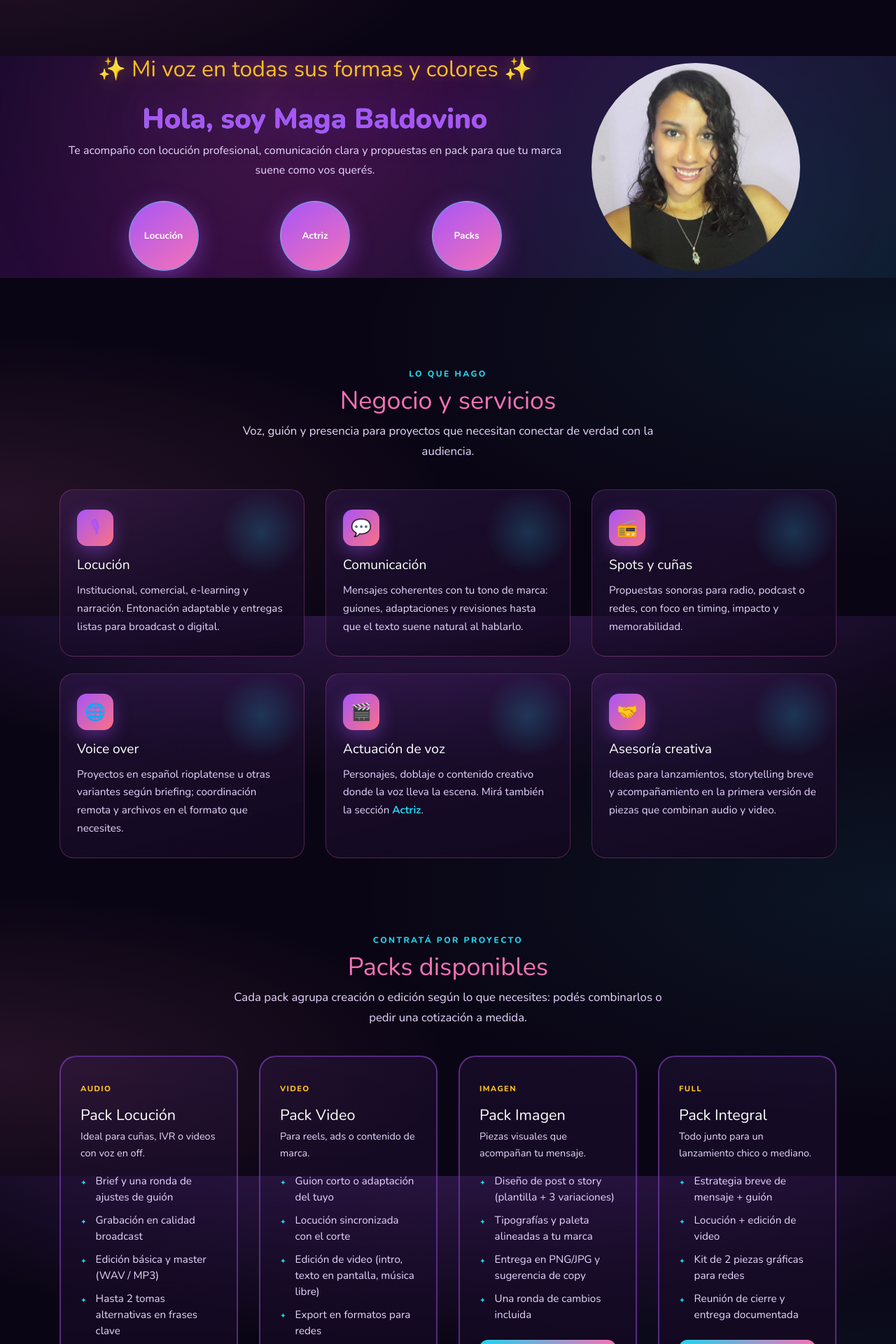
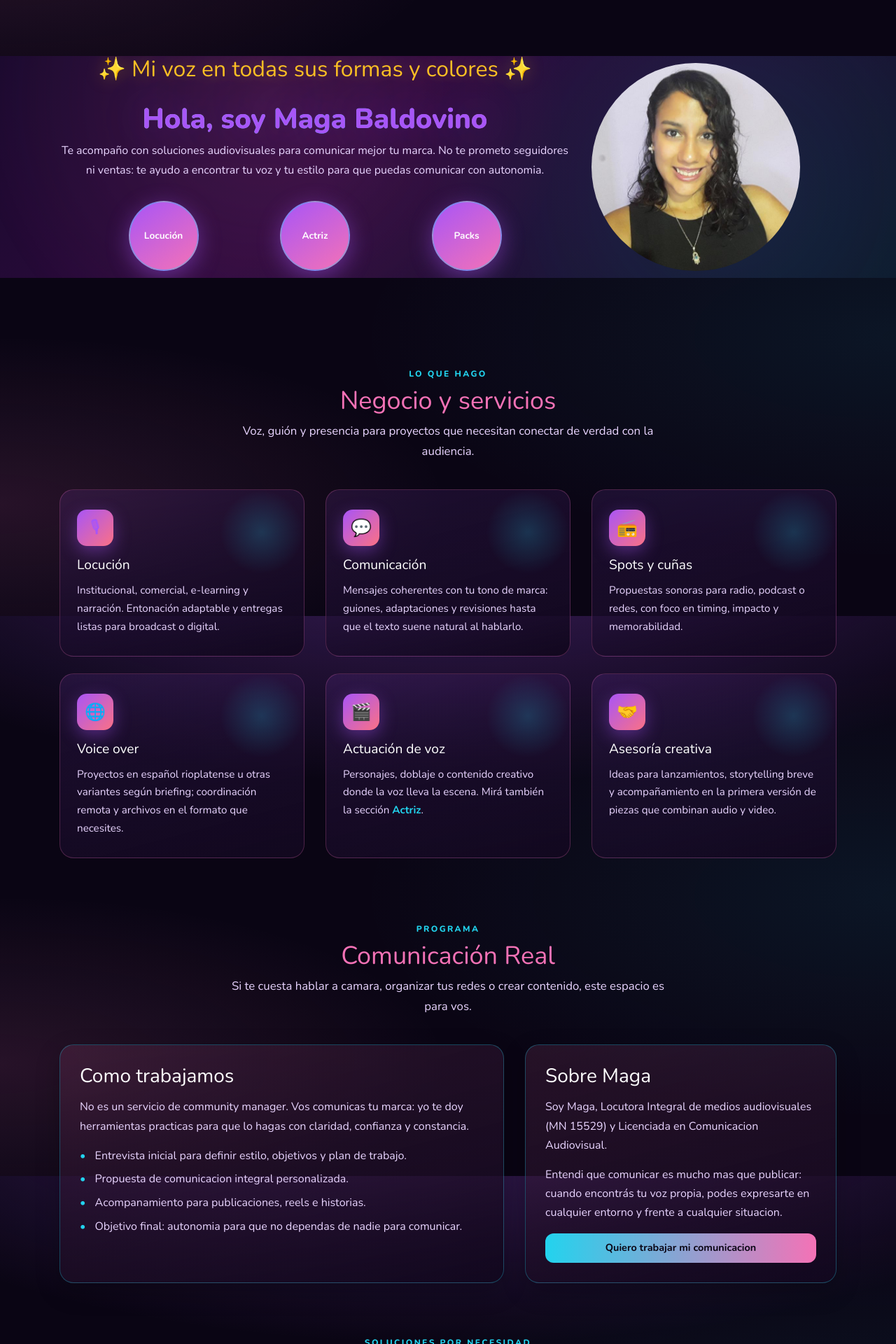
Before and after one commit to mslimmens/mslimmens.github.io, a PHP site: page /sevoz/index.html in a window 1280 px wide. Shown: the part 720-2640 px from the top of the page at 70% size. Run offline with PHP 8.4, Linux system fonts and the light colour scheme; some libraries are stand-ins or nearby versions; some web fonts are replaced.

Commit message:
comunicación real

```diff
--- a/sevoz/css/style.css
+++ b/sevoz/css/style.css
@@ -663,6 +663,45 @@ Section jobs
   padding: 4rem 0 3rem;
 }
 
+.comunicacion-real-section {
+  padding: 1rem 0 1rem;
+}
+
+.manifesto-card {
+  padding: 1.75rem;
+  border-radius: 20px;
+  background: linear-gradient(165deg, rgba(244, 114, 182, 0.12), var(--bg-card));
+  border: 1px solid rgba(34, 211, 238, 0.3);
+  box-shadow: 0 12px 35px rgba(0, 0, 0, 0.22);
+}
+
+.manifesto-card h3 {
+  color: #fff;
+  margin-bottom: 0.85rem;
+}
+
+.manifesto-card ul {
+  list-style: none;
+  padding: 0;
+  margin: 1rem 0 0;
+}
+
+.manifesto-card li {
+  position: relative;
+  padding-left: 1.35rem;
+  margin-bottom: 0.6rem;
+  color: var(--text-muted);
+}
+
+.manifesto-card li::before {
+  content: "•";
+  position: absolute;
+  left: 0;
+  top: 0;
+  color: var(--accent-cyan);
+  font-weight: 800;
+}
+
 .service-card {
   position: relative;
   height: 100%;
--- a/sevoz/index.html
+++ b/sevoz/index.html
@@ -51,6 +51,8 @@
                         <li class="nav-item"><a class="nav-link" href="#"
                                 onclick="scrollToSection('negocio'); return false;">Negocio</a></li>
                         <li class="nav-item"><a class="nav-link" href="#"
+                                onclick="scrollToSection('comunicacion-real'); return false;">Comunicación Real</a></li>
+                        <li class="nav-item"><a class="nav-link" href="#"
                                 onclick="scrollToSection('packs'); return false;">Packs</a></li>
                         <li class="nav-item"><a class="nav-link" href="acerca-de-mi.html">Acerca de mí</a></li>
                         <li class="nav-item dropdown">
@@ -87,8 +89,9 @@
                                     <h2>✨ Mi voz en todas sus formas y colores ✨</h2>
 
                                     <h1>Hola, soy Maga Baldovino</h1>
-                                    <p>Te acompaño con locución profesional, comunicación clara y propuestas en pack
-                                        para que tu marca suene como vos querés.</p>
+                                    <p>Te acompaño con soluciones audiovisuales para comunicar mejor tu marca. No te
+                                        prometo seguidores ni ventas: te ayudo a encontrar tu voz y tu estilo para que
+                                        puedas comunicar con autonomia.</p>
 
                                     <div class="main-circulos-container">
                                         <a href="#" onclick="scrollToSection('locucion'); return false;">
@@ -177,76 +180,115 @@
             </div>
         </section>
 
+        <section id="comunicacion-real" class="comunicacion-real-section" aria-labelledby="titulo-comunicacion-real">
+            <div class="container">
+                <div class="section-title-block">
+                    <span class="section-eyebrow">Programa</span>
+                    <h2 id="titulo-comunicacion-real">Comunicación Real</h2>
+                    <p class="lead">Si te cuesta hablar a camara, organizar tus redes o crear contenido, este espacio
+                        es para vos.</p>
+                </div>
+                <div class="row align-items-stretch">
+                    <div class="col-lg-7 mb-4">
+                        <article class="manifesto-card h-100">
+                            <h3>Como trabajamos</h3>
+                            <p>No es un servicio de community manager. Vos comunicas tu marca: yo te doy herramientas
+                                practicas para que lo hagas con claridad, confianza y constancia.</p>
+                            <ul>
+                                <li>Entrevista inicial para definir estilo, objetivos y plan de trabajo.</li>
+                                <li>Propuesta de comunicacion integral personalizada.</li>
+                                <li>Acompanamiento para publicaciones, reels e historias.</li>
+                                <li>Objetivo final: autonomia para que no dependas de nadie para comunicar.</li>
+                            </ul>
+                        </article>
+                    </div>
+                    <div class="col-lg-5 mb-4">
+                        <article class="manifesto-card h-100">
+                            <h3>Sobre Maga</h3>
+                            <p>Soy Maga, Locutora Integral de medios audiovisuales (MN 15529) y Licenciada en
+                                Comunicacion Audiovisual.</p>
+                            <p>Entendi que comunicar es mucho mas que publicar: cuando encontrás tu voz propia, podes
+                                expresarte en cualquier entorno y frente a cualquier situacion.</p>
+                            <a class="pack-cta"
+                                href="https://api.whatsapp.com/send?phone=5491166086090&amp;text=Hola%20Maga%2C%20quiero%20sumarme%20a%20Comunicaci%C3%B3n%20Real"
+                                target="_blank" rel="noopener noreferrer">Quiero trabajar mi comunicacion</a>
+                        </article>
+                    </div>
+                </div>
+            </div>
+        </section>
+
         <section id="packs" class="packs-section" aria-labelledby="titulo-packs">
             <div class="container">
                 <div class="section-title-block">
-                    <span class="section-eyebrow">Contratá por proyecto</span>
+                    <span class="section-eyebrow">Soluciones por necesidad</span>
                     <h2 id="titulo-packs">Packs disponibles</h2>
-                    <p class="lead">Cada pack agrupa creación o edición según lo que necesites: podés combinarlos o
-                        pedir una cotización a medida.</p>
+                    <p class="lead">Basados en Comunicación Real: soluciones audiovisuales para que comuniques mejor y
+                        con tu propio estilo.</p>
                 </div>
                 <div class="row">
                     <div class="col-lg-3 col-md-6 mb-4">
                         <article class="pack-card">
-                            <span class="pack-badge">Audio</span>
-                            <h3>Pack Locución</h3>
-                            <p class="pack-lead">Ideal para cuñas, IVR o videos con voz en off.</p>
+                            <span class="pack-badge">Plantillas</span>
+                            <h3>Pack Canva</h3>
+                            <p class="pack-lead">Posteos e historias editables, personalizados a tu marca.</p>
                             <ul>
-                                <li>Brief y una ronda de ajustes de guión</li>
-                                <li>Grabación en calidad broadcast</li>
-                                <li>Edición básica y master (WAV / MP3)</li>
-                                <li>Hasta 2 tomas alternativas en frases clave</li>
+                                <li>Plantillas de posteo e historia listas para usar</li>
+                                <li>Personalizacion visual segun tu identidad</li>
+                                <li>Guia rapida para editar y publicar en minutos</li>
+                                <li>1 ronda de ajustes incluida</li>
                             </ul>
                             <a class="pack-cta"
-                                href="https://api.whatsapp.com/send?phone=5491166086090&amp;text=Hola%20Maga%2C%20quiero%20consultar%20por%20el%20Pack%20Locuci%C3%B3n"
+                                href="https://api.whatsapp.com/send?phone=5491166086090&amp;text=Hola%20Maga%2C%20quiero%20consultar%20por%20el%20Pack%20Canva"
+                                target="_blank" rel="noopener noreferrer">Consultar pack</a>
+                        </article>
+                    </div>
+                    <div class="col-lg-3 col-md-6 mb-4">
+                        <article class="pack-card">
+                            <span class="pack-badge">Diseño</span>
+                            <h3>Pack Contenido</h3>
+                            <p class="pack-lead">Carouseles, flyers e historias listos para publicar.</p>
+                            <ul>
+                                <li>Vos me pasas texto e idea, yo lo armo</li>
+                                <li>Piezas en formato feed y story</li>
+                                <li>Adaptaciones para distintas redes</li>
+                                <li>Correcciones de detalle incluidas</li>
+                            </ul>
+                            <a class="pack-cta"
+                                href="https://api.whatsapp.com/send?phone=5491166086090&amp;text=Hola%20Maga%2C%20quiero%20consultar%20por%20el%20Pack%20Contenido"
                                 target="_blank" rel="noopener noreferrer">Consultar pack</a>
                         </article>
                     </div>
                     <div class="col-lg-3 col-md-6 mb-4">
                         <article class="pack-card">
                             <span class="pack-badge">Video</span>
-                            <h3>Pack Video</h3>
-                            <p class="pack-lead">Para reels, ads o contenido de marca.</p>
+                            <h3>Pack Reels</h3>
+                            <p class="pack-lead">Edicion en CapCut para reels y TikTok con estilo de marca.</p>
                             <ul>
-                                <li>Guion corto o adaptación del tuyo</li>
-                                <li>Locución sincronizada con el corte</li>
-                                <li>Edición de video (intro, texto en pantalla, música libre)</li>
-                                <li>Export en formatos para redes</li>
+                                <li>Edicion dinamica con subtitulos y ritmo</li>
+                                <li>Versiones verticales para redes</li>
+                                <li>Locucion opcional para tus videos</li>
+                                <li>Entrega lista para publicar</li>
                             </ul>
                             <a class="pack-cta"
-                                href="https://api.whatsapp.com/send?phone=5491166086090&amp;text=Hola%20Maga%2C%20quiero%20consultar%20por%20el%20Pack%20Video"
+                                href="https://api.whatsapp.com/send?phone=5491166086090&amp;text=Hola%20Maga%2C%20quiero%20consultar%20por%20el%20Pack%20Reels"
                                 target="_blank" rel="noopener noreferrer">Consultar pack</a>
                         </article>
                     </div>
                     <div class="col-lg-3 col-md-6 mb-4">
                         <article class="pack-card">
-                            <span class="pack-badge">Imagen</span>
-                            <h3>Pack Imagen</h3>
-                            <p class="pack-lead">Piezas visuales que acompañan tu mensaje.</p>
+                            <span class="pack-badge">Mentoria</span>
+                            <h3>Pack Comunicacion Real</h3>
+                            <p class="pack-lead">Oratoria practica, visibilidad y estrategia para hablar con seguridad.
+                            </p>
                             <ul>
-                                <li>Diseño de post o story (plantilla + 3 variaciones)</li>
-                                <li>Tipografías y paleta alineadas a tu marca</li>
-                                <li>Entrega en PNG/JPG y sugerencia de copy</li>
-                                <li>Una ronda de cambios incluida</li>
+                                <li>Consultoria de oratoria para redes sociales</li>
+                                <li>Asesoramiento en visibilidad, lanzamientos y rebranding</li>
+                                <li>Vivo tipo entrevista para contar tu marca</li>
+                                <li>Plan para sostener tu comunicacion en el tiempo</li>
                             </ul>
                             <a class="pack-cta"
-                                href="https://api.whatsapp.com/send?phone=5491166086090&amp;text=Hola%20Maga%2C%20quiero%20consultar%20por%20el%20Pack%20Imagen"
-                                target="_blank" rel="noopener noreferrer">Consultar pack</a>
-                        </article>
-                    </div>
-                    <div class="col-lg-3 col-md-6 mb-4">
-                        <article class="pack-card">
-                            <span class="pack-badge">Full</span>
-                            <h3>Pack Integral</h3>
-                            <p class="pack-lead">Todo junto para un lanzamiento chico o mediano.</p>
-                            <ul>
-                                <li>Estrategia breve de mensaje + guión</li>
-                                <li>Locución + edición de video</li>
-                                <li>Kit de 2 piezas gráficas para redes</li>
-                                <li>Reunión de cierre y entrega documentada</li>
-                            </ul>
-                            <a class="pack-cta"
-                                href="https://api.whatsapp.com/send?phone=5491166086090&amp;text=Hola%20Maga%2C%20quiero%20consultar%20por%20el%20Pack%20Integral"
+                                href="https://api.whatsapp.com/send?phone=5491166086090&amp;text=Hola%20Maga%2C%20quiero%20consultar%20por%20el%20Pack%20Comunicaci%C3%B3n%20Real"
                                 target="_blank" rel="noopener noreferrer">Consultar pack</a>
                         </article>
                     </div>
```
Also changed, not shown: 1 other file.
